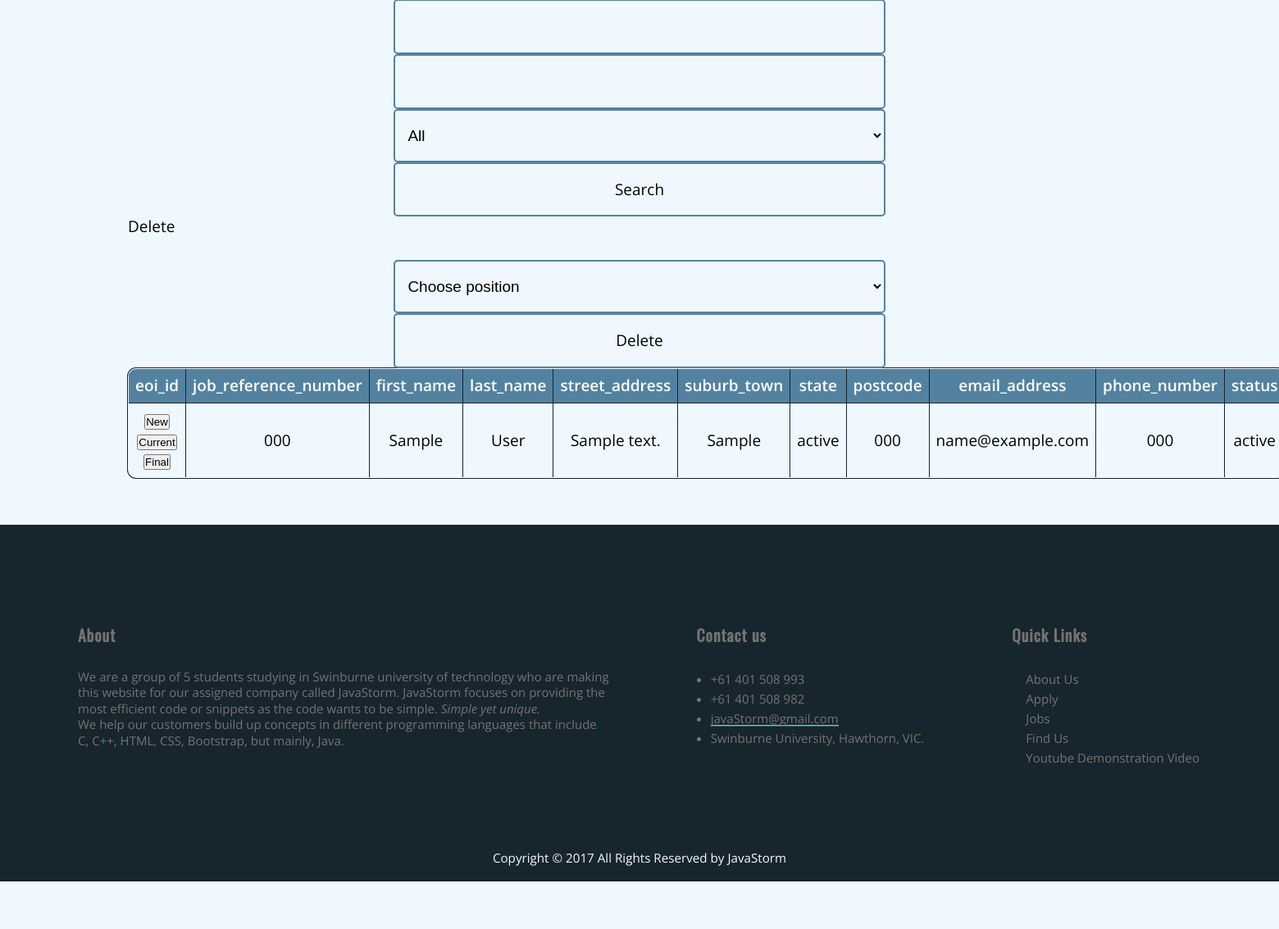
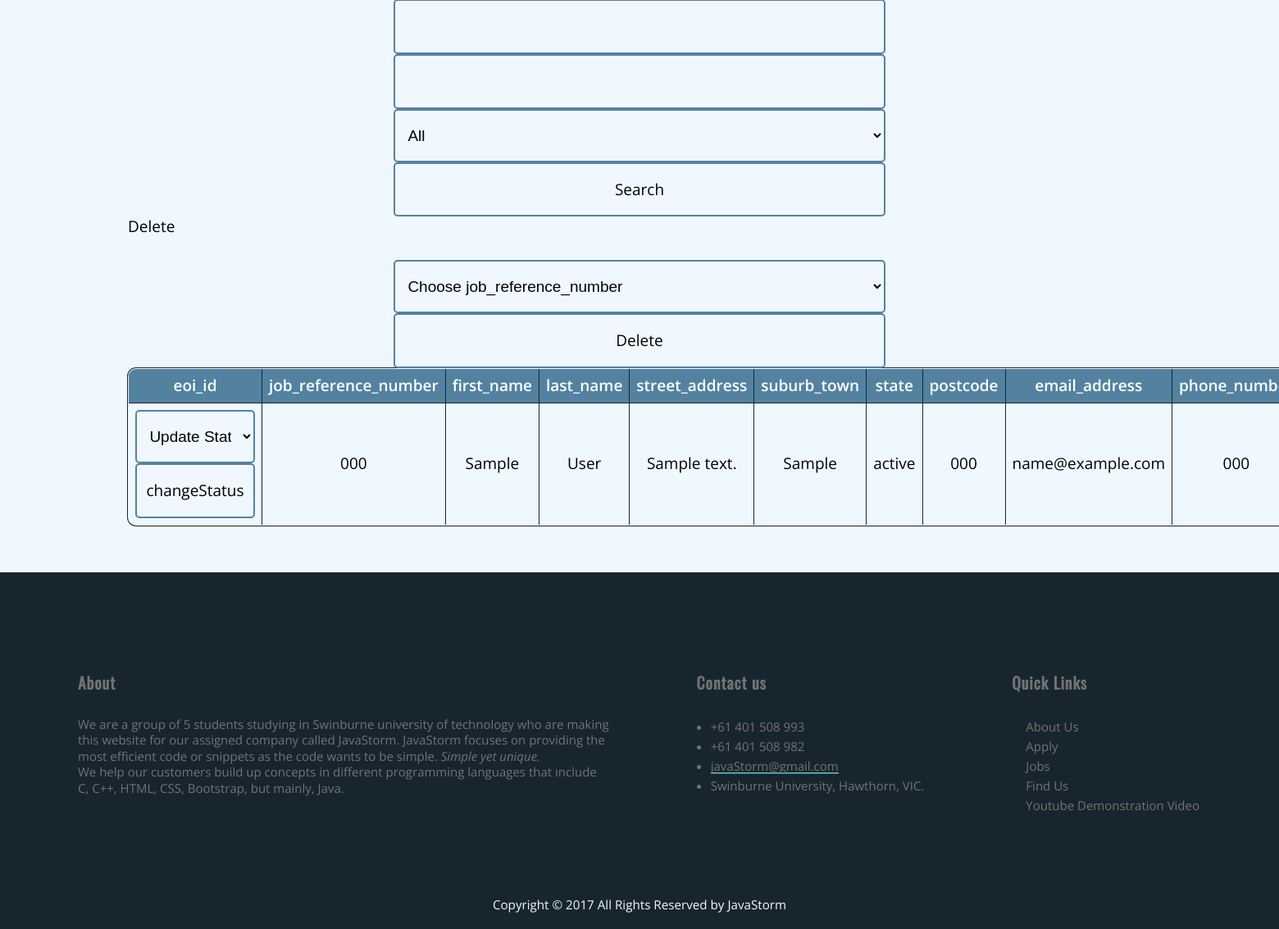
Before and after one commit to Swinburne-Group-Cos10026/javastorm, a PHP site: page /manage.php in a window 1560 px wide; the page is wider, and only the part inside the window is pictured. Shown: the part 911-2044 px from the top of that part at 82% size. Before the commit the page ends 1986 px from the top of that part, so only its background shows below. Run offline with PHP 8.4, Linux system fonts and the light colour scheme; tables that the repository leaves empty or names only in its code hold one stand-in row (values such as "Sample post").

Commit message:
fix manager (no js)

```diff
--- a/manage.php
+++ b/manage.php
@@ -44,7 +44,7 @@ require_once ('./dbconfig/dbhelper.php');
     <form method="get">
         <input type="text" name="first_name">
         <input type="text" name="last_name">
-        <select name="position" id="position">
+        <select name="job_reference_number" id="job_reference_number">
             <option value="">All</option>
             <option value="1">Java Developer</option>
             <option value="2">Data Analyst</option>
@@ -54,7 +54,7 @@ require_once ('./dbconfig/dbhelper.php');
     <p>Delete</p>
     <form>
         <select name="delete" id="delete">
-            <option value="">Choose position</option>
+            <option value="">Choose job_reference_number</option>
             <option value="1">Java Developer</option>
             <option value="2">Data Analyst</option>
         </select>
@@ -82,31 +82,30 @@ require_once ('./dbconfig/dbhelper.php');
 $sql = "";
 $fN = isset($_GET['first_name']) && $_GET['first_name'] != '';
 $lN = isset($_GET['last_name']) && $_GET['last_name'] != '';
-$p = isset($_GET['position']) && $_GET['position'] != '';
+$p = isset($_GET['job_reference_number']) && $_GET['job_reference_number'] != '';
 $d = isset($_GET['delete']) && $_GET['delete'] != '';
+$s = isset($_GET['status']) && $_GET['status'] != '';
+$e = isset($_GET['eoi_id']) && $_GET['eoi_id'] != '';
 
+if($s && $e) {
+    $sql = 'update eoi set status = "'.$_GET['status'].'" where eoi_id = '.$_GET['eoi_id'];
+    execute($sql);
+}
 if($fN && $lN && $p) {
-    $sql = 'select * from eoi where first_name like "'.$_GET['first_name'].'%" and last_name like "'.$_GET['last_name'].'%" and job_reference_number = "'.$_GET['position'].'"';
-}
-if($fN && $lN) {
+    $sql = 'select * from eoi where first_name like "'.$_GET['first_name'].'%" and last_name like "'.$_GET['last_name'].'%" and job_reference_number = "'.$_GET['job_reference_number'].'"';
+} else if($fN && $lN) {
     $sql = 'select * from eoi where first_name like "'.$_GET['first_name'].'%" and last_name like "'.$_GET['last_name'].'%"';
-}
-if($fN && $p) {
-    $sql = 'select * from eoi where first_name like "'.$_GET['first_name'].'%" and job_reference_number = "'.$_GET['position'].'"';
-}
-if($lN && $p) {
-    $sql = 'select * from eoi where last_name like "'.$_GET['last_name'].'%" and job_reference_number = "'.$_GET['position'].'"';
-}
-if($fN) {
+} else if($fN && $p) {
+    $sql = 'select * from eoi where first_name like "'.$_GET['first_name'].'%" and job_reference_number = "'.$_GET['job_reference_number'].'"';
+} else if($lN && $p) {
+    $sql = 'select * from eoi where last_name like "'.$_GET['last_name'].'%" and job_reference_number = "'.$_GET['job_reference_number'].'"';
+} else if($fN) {
     $sql = 'select * from eoi where first_name like "'.$_GET['first_name'].'%"';
-}
-if($lN) {
+} else if($lN) {
     $sql = 'select * from eoi where last_name like "'.$_GET['last_name'].'%"';
-}
-if($p) {
-    $sql = 'select * from eoi where job_reference_number = "'.$_GET['position'].'"';
-}
-if(($fN || $lN || $p) == false) {
+} else if($p) {
+    $sql = 'select * from eoi where job_reference_number = "'.$_GET['job_reference_number'].'"';
+} else if(($fN || $lN || $p) == false) {
     $sql = 'select * from eoi';
 }
 $studentList = executeResult($sql);
@@ -119,11 +118,16 @@ $index = 1;
 foreach ($studentList as $std) {
     echo '<tr>
             <td>
-                <div>
-                    <button onclick="changeStatus('.$std['eoi_id'].', this)">New</button>
-                    <button onclick="changeStatus('.$std['eoi_id'].', this)">Current</button>
-                    <button onclick="changeStatus('.$std['eoi_id'].', this)">Final</button>
-                </div>
+                    <form method="get">
+                        <input style="display: none;" type="text" name="eoi_id" value="'.$std['eoi_id'].'">
+                        <select name="status" id="status">
+                            <option value="">Update Status</option>
+                            <option value="New">New</option>
+                            <option value="Current">Current</option>
+                            <option value="Final">Final</option>
+                        </select>
+                        <input type="submit" value="changeStatus">
+                    </form>
             </td>
             <td>'.$std['job_reference_number'].'</td>
             <td>'.$std['first_name'].'</td>
@@ -143,20 +147,6 @@ foreach ($studentList as $std) {
 
     </main>
     <?php include "./common/footer.inc" ?>
-    <script type="text/javascript">
-
-        function changeStatus(id, t) {
-
-            //console.log(t.innerText);
-            $.post('de.php', {
-                'eoi_id': id,
-                'value': t.innerText
-            }, function(data) {
-                //alert(data)
-                location.reload()
-            })
-        }
-    </script>
 </body>
 
 </html>
```
Also changed, not shown: cac.php (deleted, +0 -53 lines).
